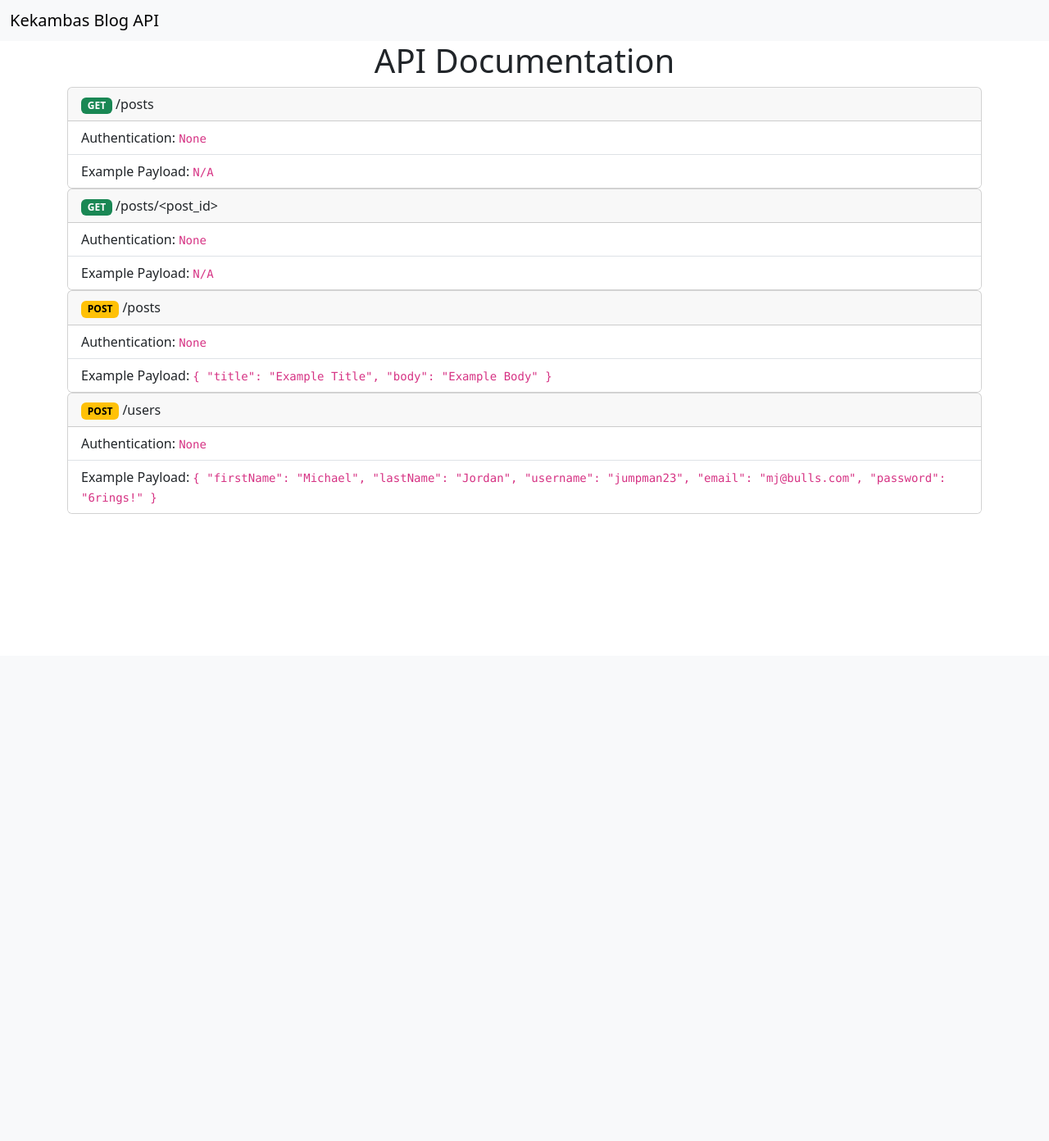
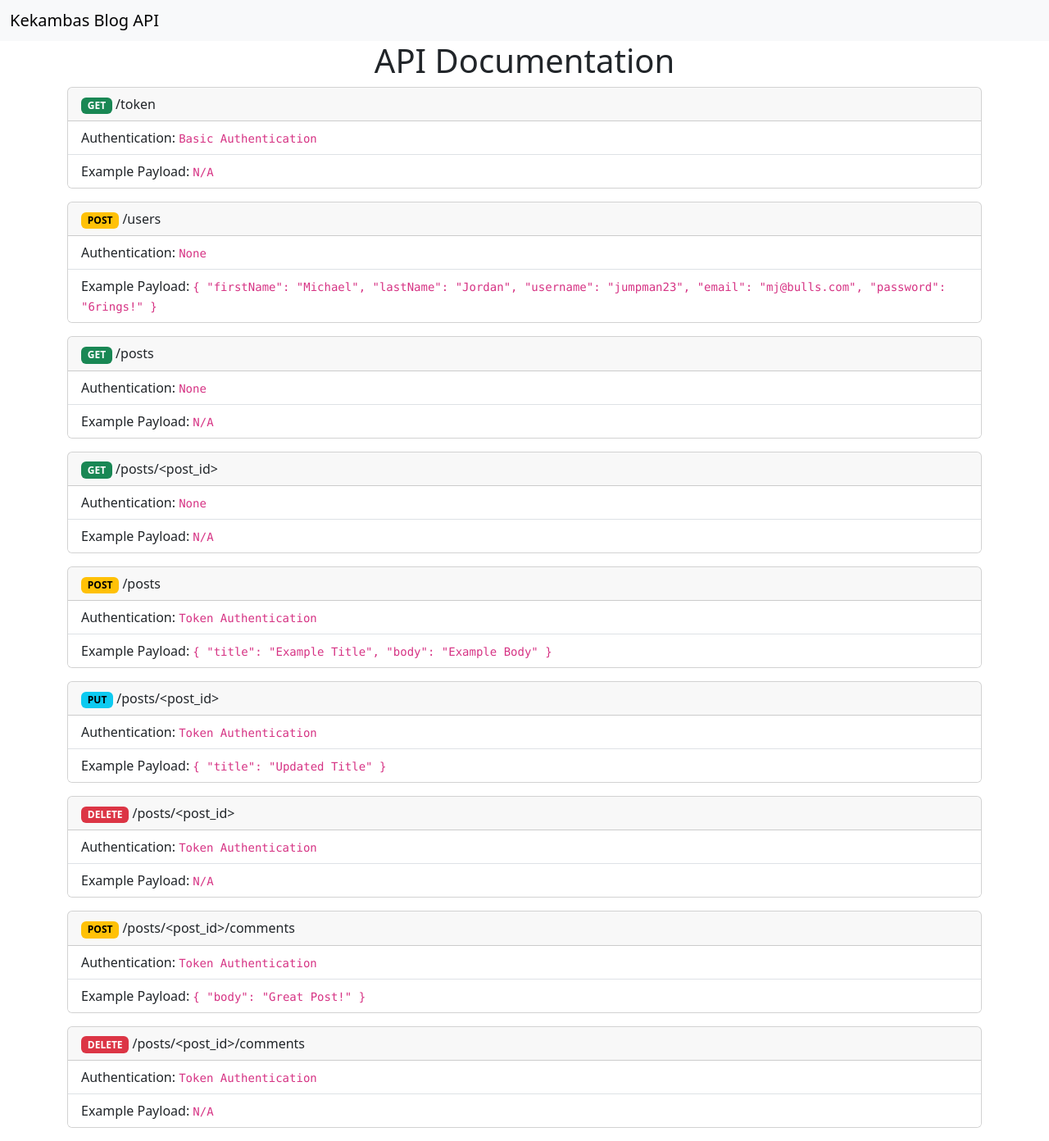
Before and after one commit to GeekAndDestroy/week6_flask-blog-api, a Flask app: page / in a window 1280 px wide. Shown: the whole page at 82% size. Before the commit the page ends 627 px from the top, so only its background shows below. Run offline with Flask 3, Linux system fonts and the light colour scheme.

Commit message:
Othe rupdates

```diff
--- a/app/templates/index.html
+++ b/app/templates/index.html
@@ -22,38 +22,23 @@
                     <h1 class="text-center">API Documentation</h1>
                 </div>
             </div>
+
             <div class="row">
+
+                <!-- Get Token -->
                 <div class="col-12">
-          <div class="card">
+                    <div class="card mb-3">
                         <div class="card-header">
-                <span class="badge text-bg-success">GET</span> /posts
+                            <span class="badge text-bg-success">GET</span> /token
                         </div>
                         <ul class="list-group list-group-flush">
-                <li class="list-group-item">Authentication: <code>None</code></li>
+                            <li class="list-group-item">Authentication: <code>Basic Authentication</code></li>
                             <li class="list-group-item">Example Payload: <code>N/A</code></li>
+                        </ul>
                     </div>
                 </div>
-        <div class="col-12">
-            <div class="card">
-              <div class="card-header">
-                  <span class="badge text-bg-success">GET</span> /posts/&lt;post_id&gt;
-              </div>
-              <ul class="list-group list-group-flush">
-                  <li class="list-group-item">Authentication: <code>None</code></li>
-                  <li class="list-group-item">Example Payload: <code>N/A</code></li>
-            </div>
-          </div>
-      </div>
-      <div class="col-12">
-        <div class="card">
-          <div class="card-header">
-              <span class="badge text-bg-warning">POST</span> /posts
-          </div>
-          <ul class="list-group list-group-flush">
-              <li class="list-group-item">Authentication: <code>None</code></li>
-              <li class="list-group-item">Example Payload: <code>{ "title": "Example Title", "body": "Example Body" }</code></li>
-        </div>
-      </div>
+
+                <!-- Create User -->
                 <div class="col-12">
                     <div class="card mb-3">
                         <div class="card-header">
@@ -66,6 +51,98 @@
                     </div>
                 </div>
 
+                <!-- Get Posts -->
+                <div class="col-12">
+                    <div class="card mb-3">
+                        <div class="card-header">
+                            <span class="badge text-bg-success">GET</span> /posts
+                        </div>
+                        <ul class="list-group list-group-flush">
+                            <li class="list-group-item">Authentication: <code>None</code></li>
+                            <li class="list-group-item">Example Payload: <code>N/A</code></li>
+                        </ul>
+                    </div>
+                </div>
+
+                <!-- Get Post -->
+                <div class="col-12">
+                    <div class="card mb-3">
+                        <div class="card-header">
+                            <span class="badge text-bg-success">GET</span> /posts/&lt;post_id&gt;
+                        </div>
+                        <ul class="list-group list-group-flush">
+                            <li class="list-group-item">Authentication: <code>None</code></li>
+                            <li class="list-group-item">Example Payload: <code>N/A</code></li>
+                        </ul>
+                    </div>
+                </div>
+
+                <!-- Create Post -->
+                <div class="col-12">
+                    <div class="card mb-3">
+                        <div class="card-header">
+                            <span class="badge text-bg-warning">POST</span> /posts
+                        </div>
+                        <ul class="list-group list-group-flush">
+                            <li class="list-group-item">Authentication: <code>Token Authentication</code></li>
+                            <li class="list-group-item">Example Payload: <code>{ "title": "Example Title", "body": "Example Body" }</code></li>
+                        </ul>
+                    </div>
+                </div>
+
+                <!-- Edit Post -->
+                <div class="col-12">
+                    <div class="card mb-3">
+                        <div class="card-header">
+                            <span class="badge text-bg-info">PUT</span> /posts/&lt;post_id&gt;
+                        </div>
+                        <ul class="list-group list-group-flush">
+                            <li class="list-group-item">Authentication: <code>Token Authentication</code></li>
+                            <li class="list-group-item">Example Payload: <code>{ "title": "Updated Title" }</code></li>
+                        </ul>
+                    </div>
+                </div>
+
+                <!-- Delete Post -->
+                <div class="col-12">
+                    <div class="card mb-3">
+                        <div class="card-header">
+                            <span class="badge text-bg-danger">DELETE</span> /posts/&lt;post_id&gt;
+                        </div>
+                        <ul class="list-group list-group-flush">
+                            <li class="list-group-item">Authentication: <code>Token Authentication</code></li>
+                            <li class="list-group-item">Example Payload: <code>N/A</code></li>
+                        </ul>
+                    </div>
+                </div>
+
+                <!-- Create Comment -->
+                <div class="col-12">
+                    <div class="card mb-3">
+                        <div class="card-header">
+                            <span class="badge text-bg-warning">POST</span> /posts/&lt;post_id&gt;/comments
+                        </div>
+                        <ul class="list-group list-group-flush">
+                            <li class="list-group-item">Authentication: <code>Token Authentication</code></li>
+                            <li class="list-group-item">Example Payload: <code>{ "body": "Great Post!" }</code></li>
+                        </ul>
+                    </div>
+                </div>
+
+                <!-- Delete Comment -->
+                <div class="col-12">
+                    <div class="card mb-3">
+                        <div class="card-header">
+                            <span class="badge text-bg-danger">DELETE</span> /posts/&lt;post_id&gt;/comments
+                        </div>
+                        <ul class="list-group list-group-flush">
+                            <li class="list-group-item">Authentication: <code>Token Authentication</code></li>
+                            <li class="list-group-item">Example Payload: <code>N/A</code></li>
+                        </ul>
+                    </div>
+                </div>
+
+            </div>
         </div>
 
         <script src="https://cdn.jsdelivr.net/npm/bootstrap@5.3.3/dist/js/bootstrap.bundle.min.js"></script>
```
Also changed, not shown: app/models.py (+5 -4 lines). Lines whose indentation alone changed are shown as unchanged.
